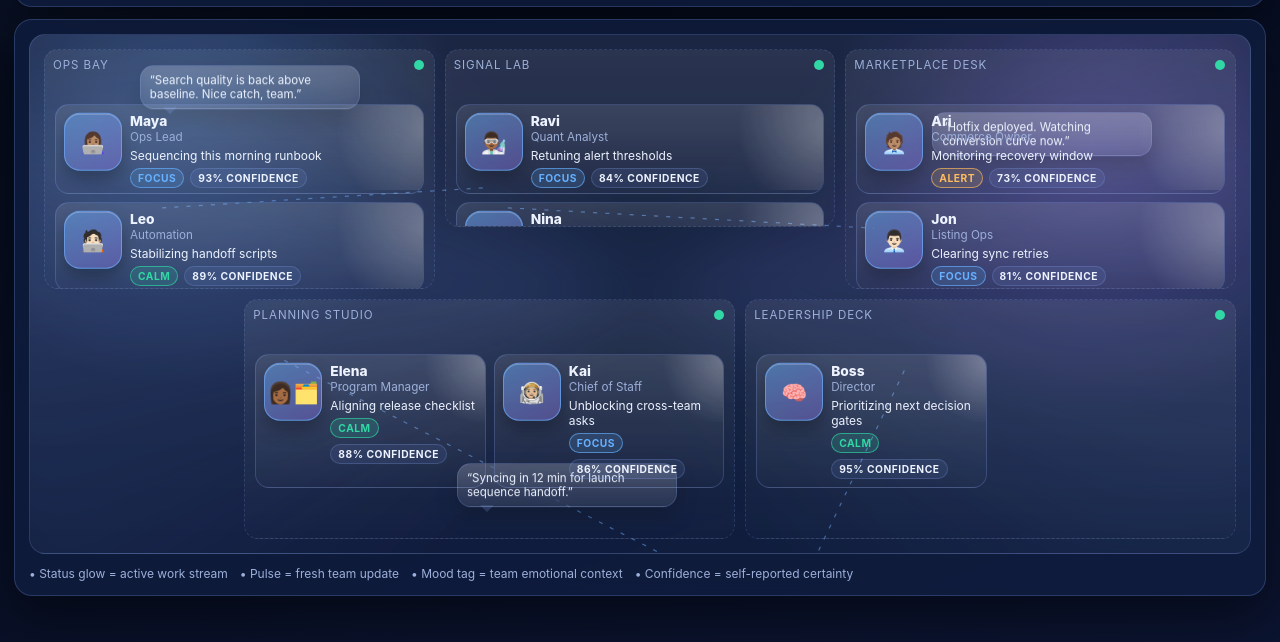
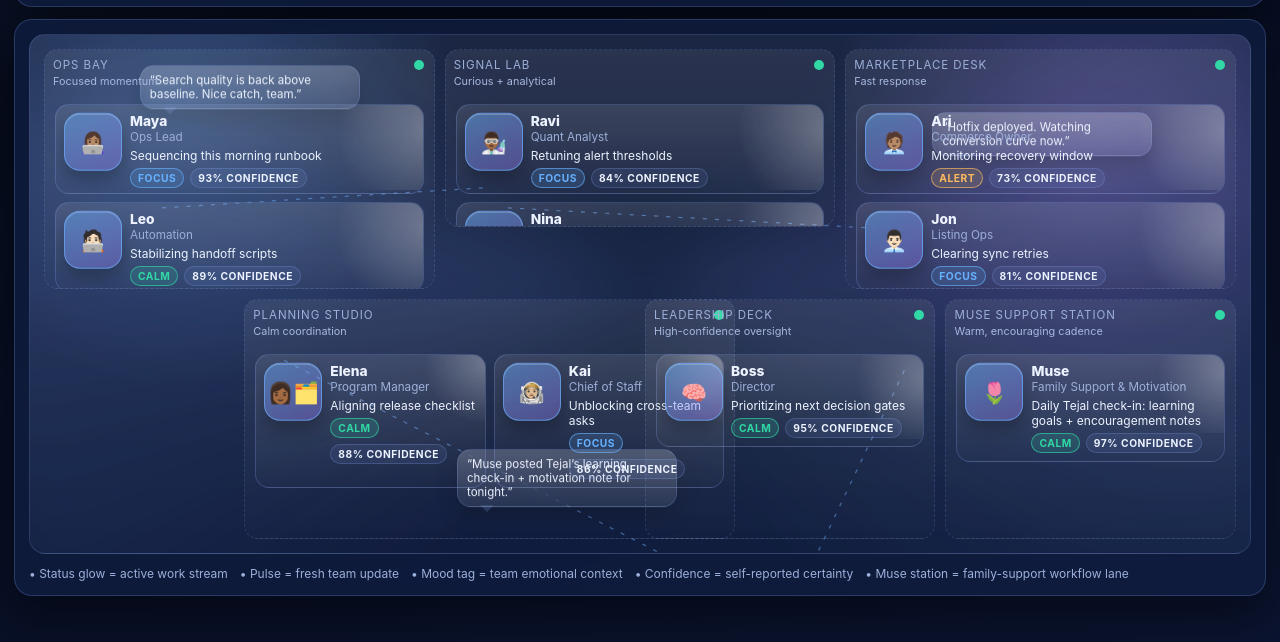
Before and after one commit to krispyclawby-oss/krispy-mission-control, a website: page index.html in a window 1280 px wide. Shown: the part 154-796 px from the top of the page. Drawn offline with Linux system fonts and the light colour scheme.

Commit message:
Add Muse character lane to v4 live team scene

```diff
--- a/index.html
+++ b/index.html
@@ -139,6 +139,7 @@
     }
     .zone:hover { border-color: color-mix(in srgb, var(--accent) 70%, var(--line)); transform: translateY(-2px); }
     .zone-title { font-size: .72rem; letter-spacing: .08em; text-transform: uppercase; color: var(--muted); }
+    .zone-mood { font-size: .68rem; color: color-mix(in srgb, var(--muted) 88%, var(--text)); margin-top: 2px; }
 
     .pulse {
       position: absolute; right: 10px; top: 10px;
@@ -241,12 +242,13 @@
       .z2 { grid-column: 5 / 9; grid-row: 1 / 4; }
       .z3 { grid-column: 9 / 13; grid-row: 1 / 5; }
       .z4 { grid-column: 3 / 8; grid-row: 5 / 9; }
-      .z5 { grid-column: 8 / 13; grid-row: 5 / 9; }
+      .z5 { grid-column: 7 / 10; grid-row: 5 / 9; }
+      .z6 { grid-column: 10 / 13; grid-row: 5 / 9; }
     }
 
     @media (max-width: 919px) {
-      .scene { min-height: 900px; }
-      .map { grid-template-columns: 1fr; grid-template-rows: repeat(5, minmax(160px, 1fr)); inset: 12px; }
+      .scene { min-height: 1040px; }
+      .map { grid-template-columns: 1fr; grid-template-rows: repeat(6, minmax(160px, 1fr)); inset: 12px; }
       .zone { min-height: 170px; }
       .team-grid { inset: 48px 8px 8px; }
       .card { min-height: 84px; }
@@ -305,7 +307,7 @@
         </svg>
         <div class="bubble b1">“Search quality is back above baseline. Nice catch, team.”</div>
         <div class="bubble b2">“Hotfix deployed. Watching conversion curve now.”</div>
-        <div class="bubble b3">“Syncing in 12 min for launch sequence handoff.”</div>
+        <div class="bubble b3">“Muse posted Tejal’s learning check-in + motivation note for tonight.”</div>
         <div class="map" id="teamMap"></div>
       </div>
       <div class="legend" id="legend"></div>
@@ -363,13 +365,23 @@
           people: [
             { emoji: '🧠', name: 'Boss', role: 'Director', task: 'Prioritizing next decision gates', mood: 'calm', confidence: 95 }
           ]
+        },
+        {
+          id: 'z6',
+          className: 'z6',
+          name: 'Muse Support Station',
+          mood: 'Warm, encouraging cadence',
+          people: [
+            { emoji: '🌷', name: 'Muse', role: 'Family Support & Motivation', task: 'Daily Tejal check-in: learning goals + encouragement notes', mood: 'calm', confidence: 97 }
+          ]
         }
       ],
       activityLegend: [
         'Status glow = active work stream',
         'Pulse = fresh team update',
         'Mood tag = team emotional context',
-        'Confidence = self-reported certainty'
+        'Confidence = self-reported certainty',
+        'Muse station = family-support workflow lane'
       ]
     };
 
@@ -387,6 +399,7 @@
       mapEl.innerHTML = sceneData.zones.map(z => `
         <section class="zone ${z.className}">
           <div class="zone-title">${z.name}</div>
+          <div class="zone-mood">${z.mood}</div>
           <div class="pulse"></div>
           <div class="team-grid">
             ${z.people.map(p => `
```
